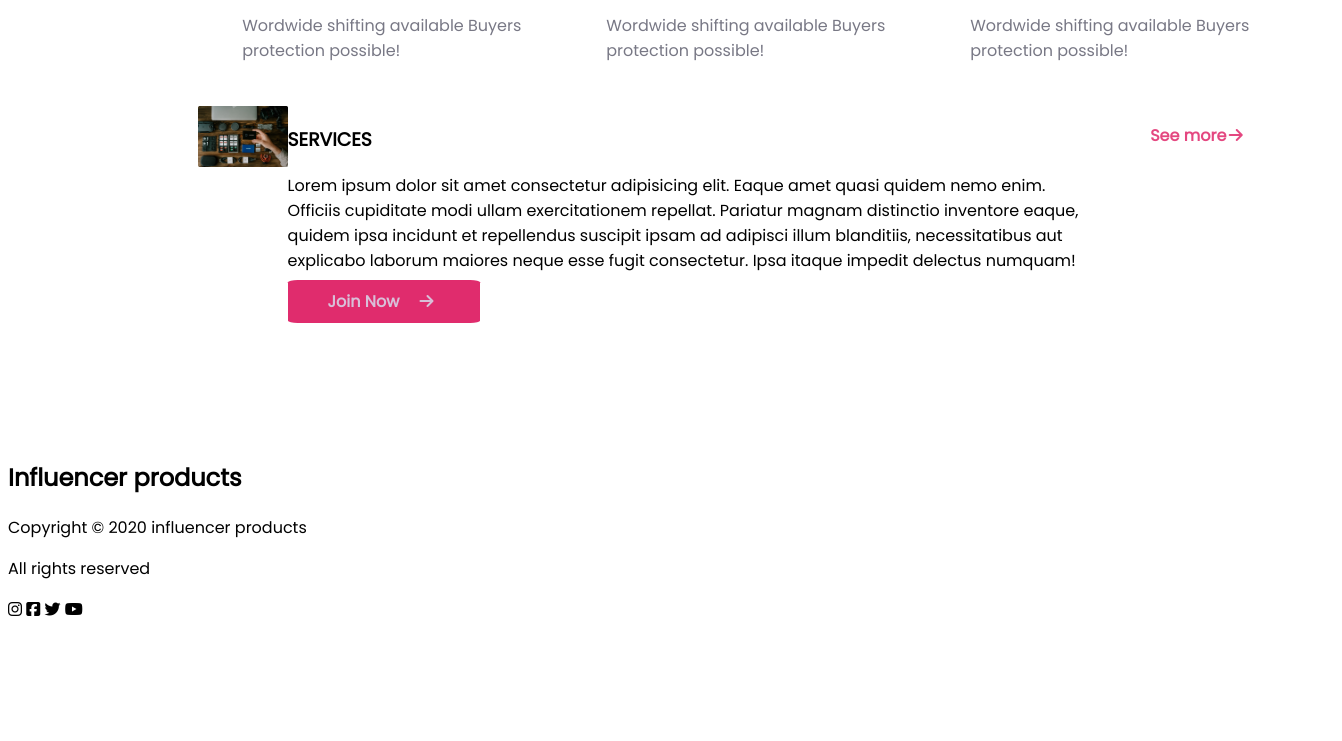
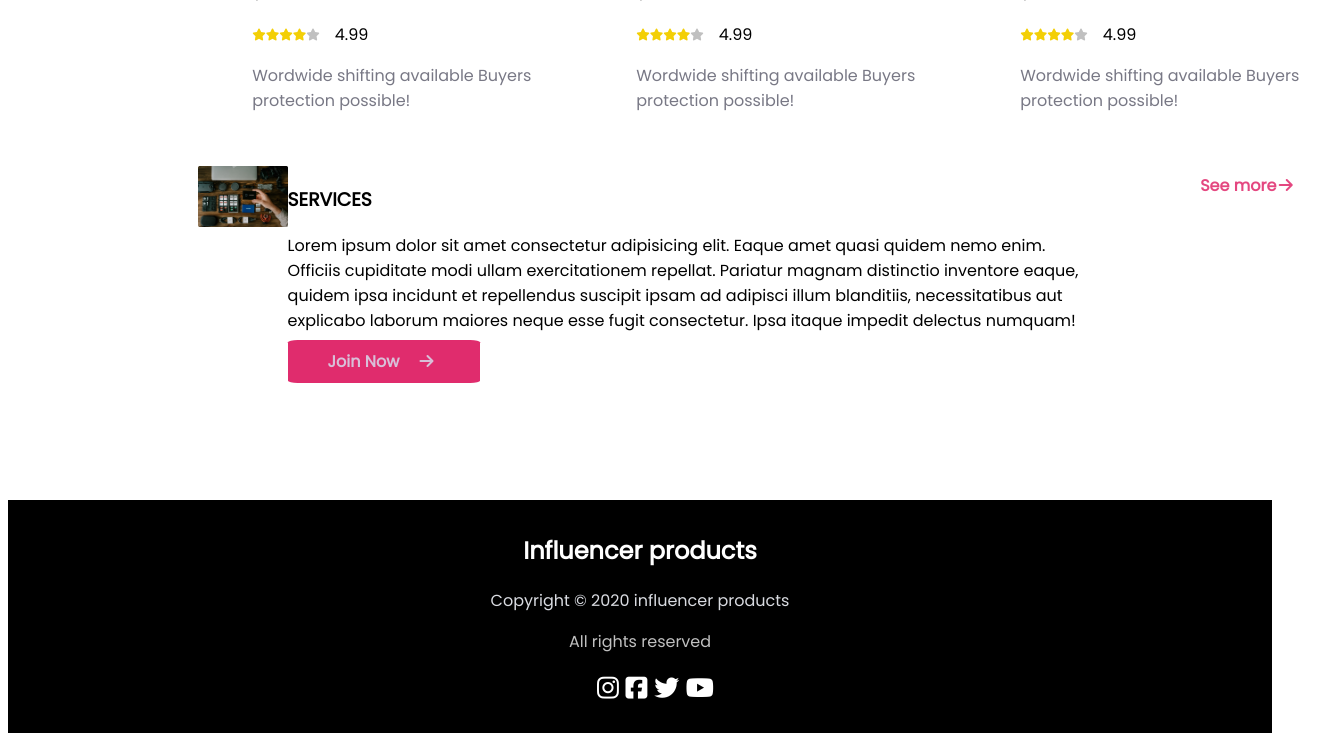
Before and after one commit to habibahmed12345/Assignment-2, a plain HTML site: page index.html in a window 1280 px wide. Shown: the part 2636-3377 px from the top of the page, 1342 px wide, since content can reach past the window. Before the commit the page ends 3266 px from the top, so only its background shows below. Drawn offline with Linux system fonts and the light colour scheme.

Commit message:
third part added

```diff
--- a/style.css
+++ b/style.css
@@ -1,6 +1,4 @@
-/*------------------
-        font
----------------------*/
+/*------------------font---------------------*/
 @import url('https://fonts.googleapis.com/css2?family=Poppins&display=swap');
 
 body{
@@ -8,7 +6,7 @@ body{
 }
 
 .h1-font {
-    font-size: 60px;
+    font-size: 70px;
 }
 
 .h2-font{
@@ -86,7 +84,7 @@ body{
 
 .item {
     background-color: white;
-    margin: 10px;
+    margin: 20px;
     width: 300px;
     height: 400px;
     padding-top: 20px;
@@ -161,3 +159,37 @@ span {
     text-decoration: none;
     font-weight: 800;
 }
+
+/*---------copy right part----------
+-------------------------------------*/
+
+.product {
+    text-align: center;
+    color: white;
+}
+
+footer {
+    text-align: center;
+    color: #D9DBE1;
+}
+
+#reserved {
+    text-align: center;
+    color: silver;
+}
+
+.icon{
+    padding-left: 46.6%;
+    font-size: 25px;
+    color: white;
+
+
+}
+
+.copy-right{
+
+    background-color: black;
+    padding-top: 1%;
+    padding-bottom: 2%;
+
+}
```
